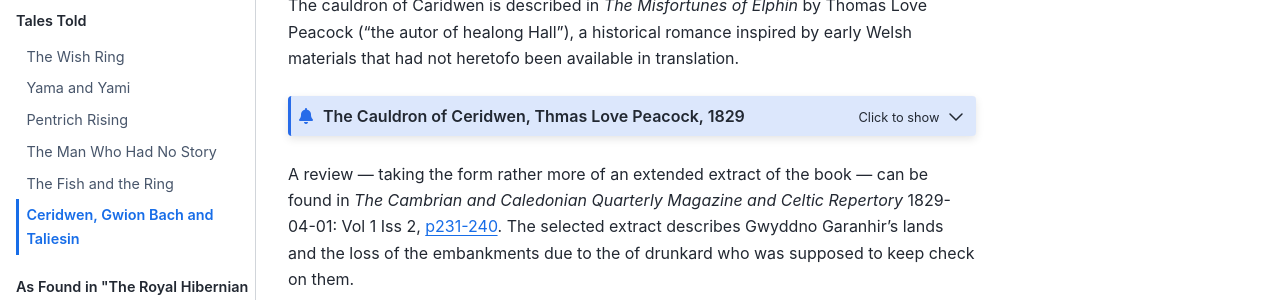
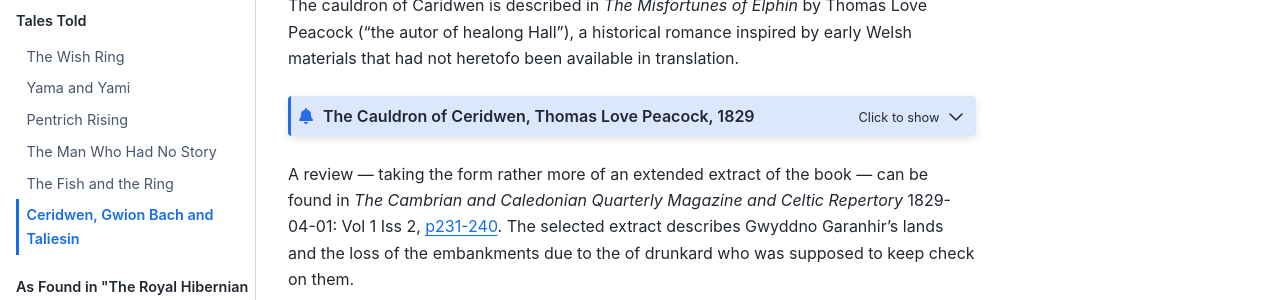
Before and after one commit to psychemedia/storytelling-notes, a Jupyter Book: the page built from gwion-bach.md, in a window 1280 px wide and 900 px high, scrolled down 1724 px. Shown: the part 185-485 px from the top of the window. Built offline with Jupyter Book 1.0.4 settings and Sphinx 7.4.7 and the Sphinx Book theme 1.1.4, drawn with Linux system fonts in a browser that asks for light colours.

Commit message:
Update gwion-bach.md

````diff
--- a/gwion-bach.md
+++ b/gwion-bach.md
@@ -664,7 +664,7 @@ IDRISON,
 
 The cauldron of Caridwen is described in *The Misfortunes of Elphin* by Thomas Love Peacock ("the autor of healong Hall"), a historical romance inspired by early Welsh materials that had not heretofo been available in translation.
 
-```{admonition} The Cauldron of Ceridwen, Thmas Love Peacock, 1829
+```{admonition} The Cauldron of Ceridwen, Thomas Love Peacock, 1829
 :class: dropdown
 
 In *The Misfortunes of Elphin*, Thomas Love Peacock, 1829, [pp225-9](https://archive.org/details/misfortuneselph02peacgoog/page/n236/mode/2up)
````
